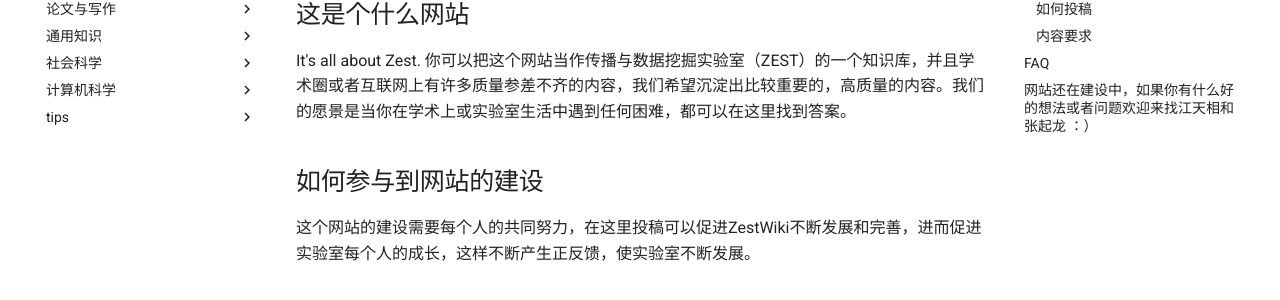
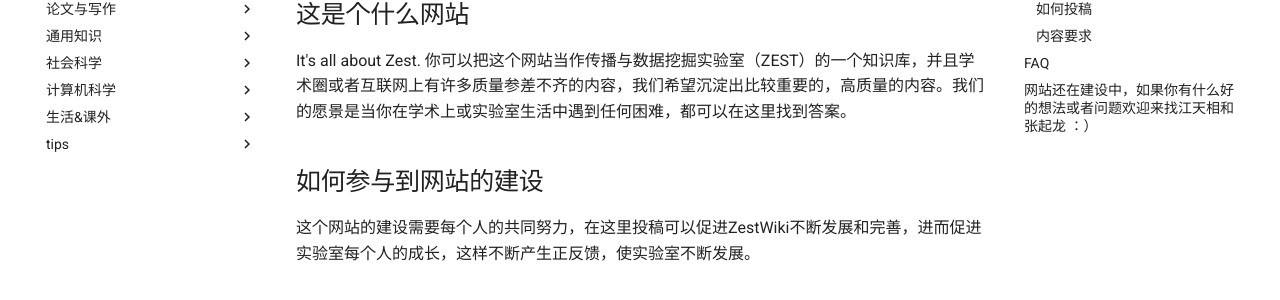
Before and after one commit to jtxdotpy/ZestWiki, an MkDocs documentation site: the page built from docs/index.md, in a window 1280 px wide. Shown: the part 183-483 px from the top of the page. Built offline with MkDocs 1.6.1 and Material for MkDocs 9.7.7, drawn with Linux system fonts in a browser that asks for light colours.

Commit message:
Update mkdocs.yml

```diff
--- a/mkdocs.yml
+++ b/mkdocs.yml
@@ -27,6 +27,9 @@
   # - 实验室管理:
   #   - 守则: 实验室管理.md
   #   - 财务报销流程: 财务报销流程.md
+  - 生活&课外:
+    - 生活: after class/life.md
+    - 学习心得: after class/study.md
   - tips:
     - 留学申请: tips/phd.md
     - 秋招: tips/work.md
```
